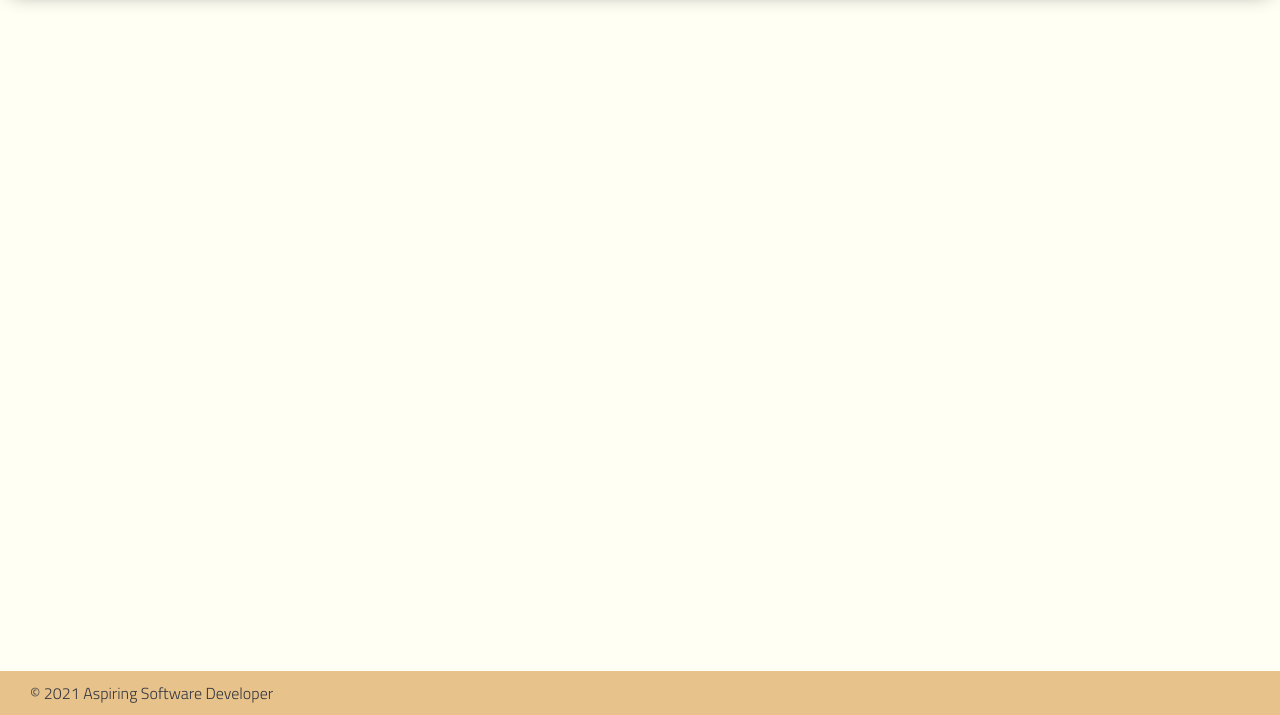
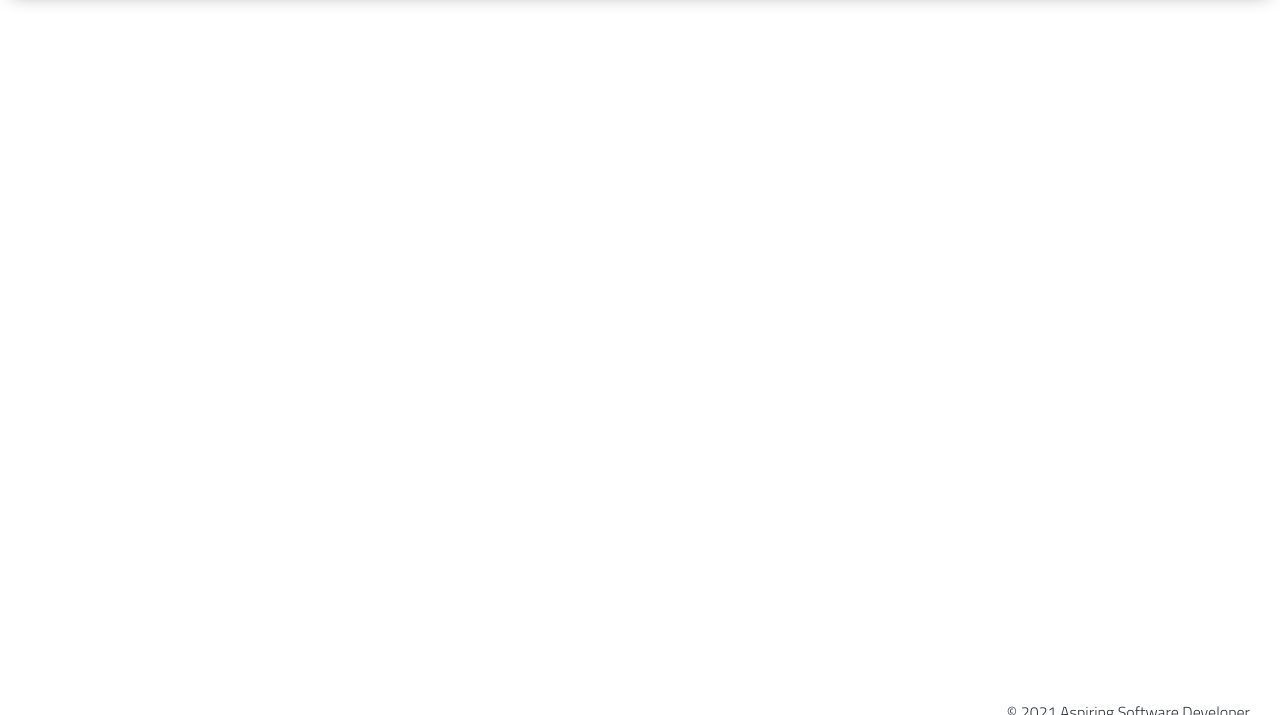
Before and after one commit to alchemycodelab/dev-101-template, a plain HTML site: page index.html in a window 1280 px wide. Shown: the part 85-800 px from the top of the page. Drawn offline with Linux system fonts and the light colour scheme.

Commit message:
added style.css to index.html imports

```diff
--- a/index.html
+++ b/index.html
@@ -1,13 +1,17 @@
 <!DOCTYPE html>
 <html lang="en">
+    <head>
+        <meta charset="UTF-8" />
+        <meta name="viewport" content="width=device-width, initial-scale=1.0" />
+        <meta http-equiv="X-UA-Compatible" content="ie=edge" />
+        <link
+            href="https://fonts.googleapis.com/css2?family=Titillium+Web:wght@300&display=swap"
+            rel="stylesheet"
+        />
+        <link rel="stylesheet" href="./styles/reset.css" />
+        <link rel="stylesheet" href="./styles/global.css" />
+        <link rel="stylesheet" href="./styles/style.css" />
 
-<head>
-    <meta charset="UTF-8">
-    <meta name="viewport" content="width=device-width, initial-scale=1.0">
-    <meta http-equiv="X-UA-Compatible" content="ie=edge">
-    <link href="https://fonts.googleapis.com/css2?family=Titillium+Web:wght@300&display=swap" rel="stylesheet">
-    <link rel="stylesheet" href="./styles/reset.css">
-    <link rel="stylesheet" href="./styles/global.css">
         <title>Cool Web</title>
     </head>
 
@@ -16,15 +20,10 @@
             <h1>Cool Web Project</h1>
         </header>
 
-    <main>
+        <main></main>
 
-    </main>
-
-    <footer>
-        &copy; 2021 Aspiring Software Developer
-    </footer>
+        <footer>&copy; 2021 Aspiring Software Developer</footer>
 
         <script type="module" src="./app.js"></script>
     </body>
-
 </html>
```
Lines whose indentation alone changed are shown as unchanged.
